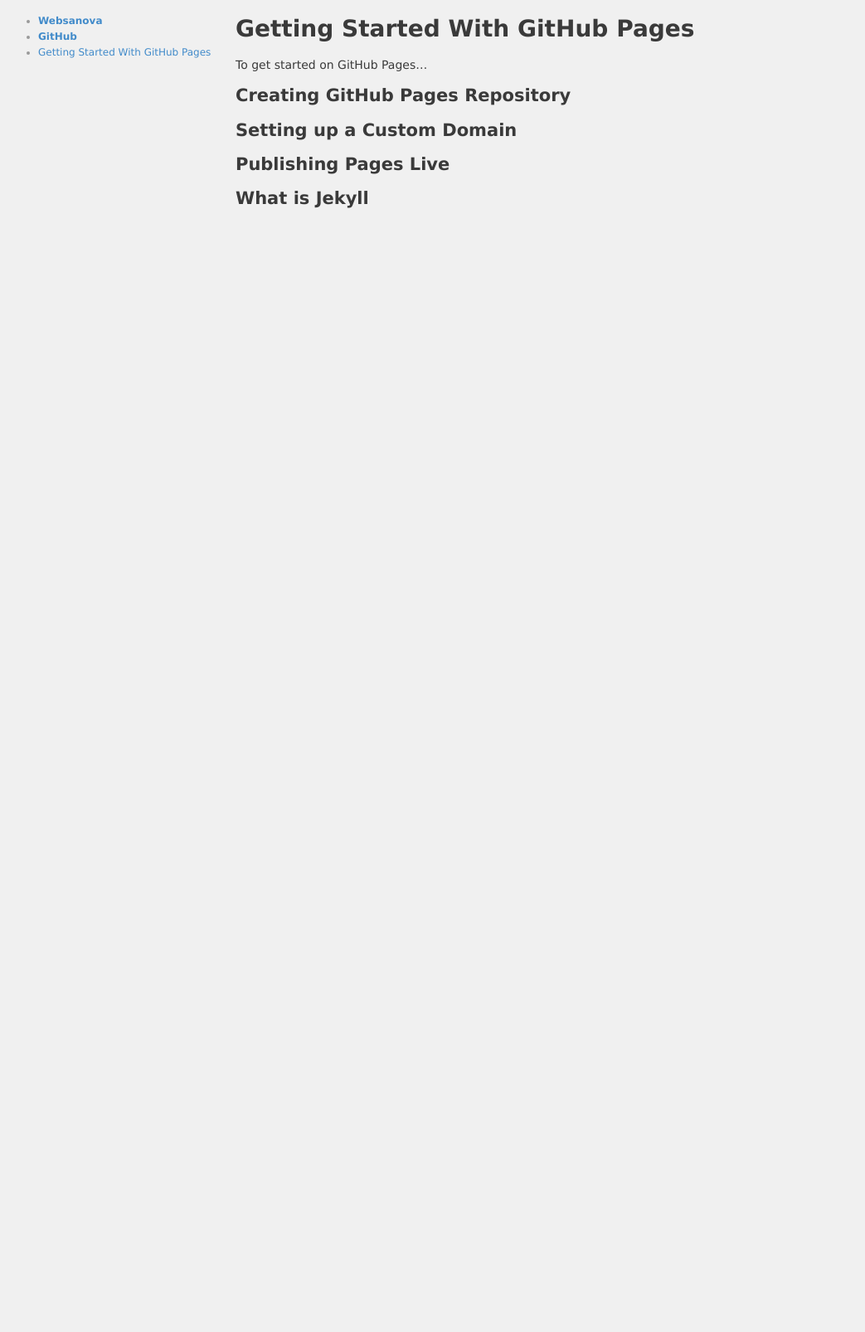
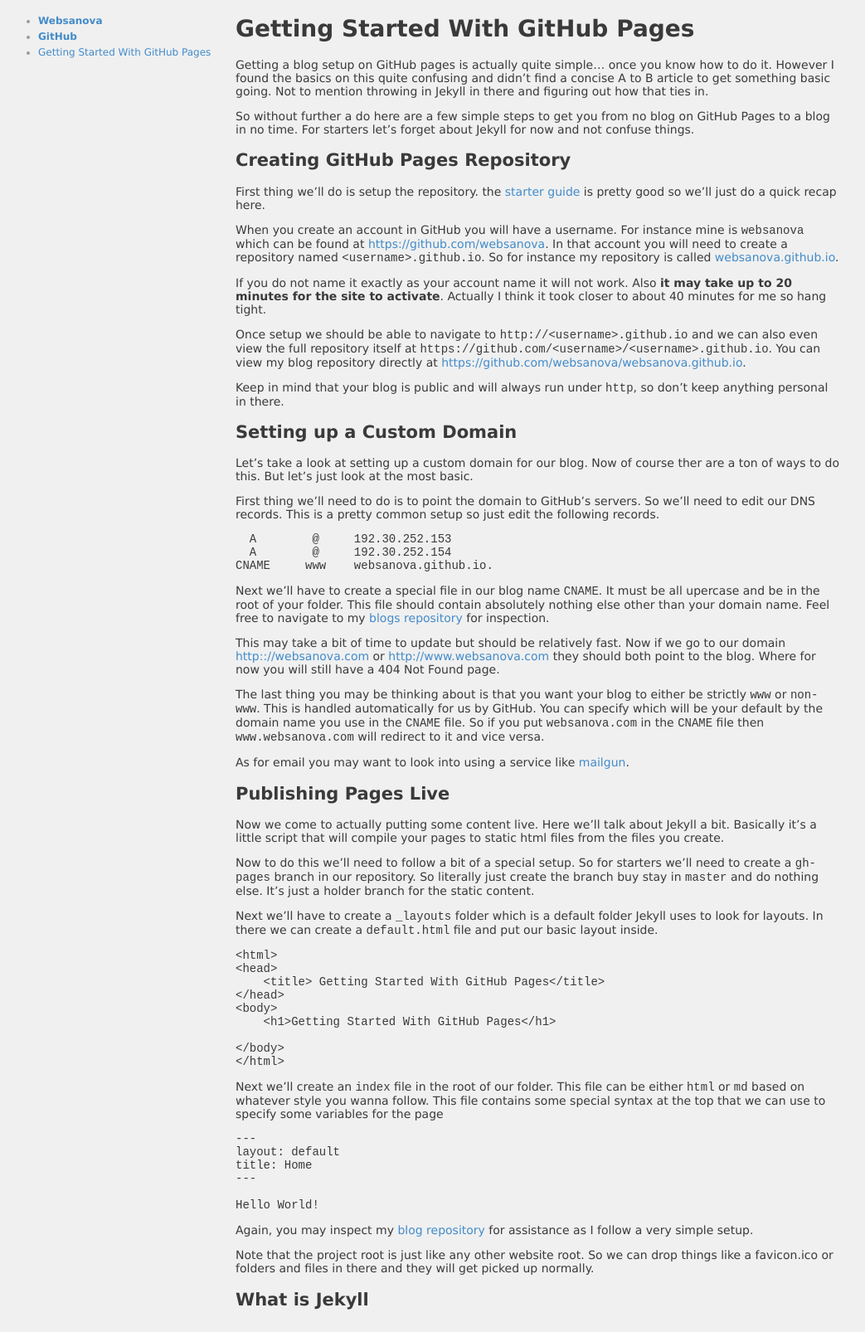
Before and after one commit to websanova/websanova.github.io, a Jekyll site: the page built from getting-started-with-github-pages.md, in a window 1280 px wide. Shown: the whole page at 83% size, without its empty margins (116-1159 px from the left). Built offline with Jekyll 4.4.1, drawn with Linux system fonts in a browser that asks for light colours; before the commit the page ends 900 px from its top, so only the background shows below that.

Commit message:
First Blog Post.

````diff
--- a/getting-started-with-github-pages.md
+++ b/getting-started-with-github-pages.md
@@ -5,15 +5,75 @@
 description: A short guide describing how to setup a simple blog on GitHub Pages.
 ---
 
-To get started on GitHub Pages...
+Getting a blog setup on GitHub pages is actually quite simple... once you know how to do it. However I found the basics on this quite confusing and didn't find a concise A to B article to get something basic going. Not to mention throwing in Jekyll in there and figuring out how that ties in.
+
+So without further a do here are a few simple steps to get you from no blog on GitHub Pages to a blog in no time. For starters let's forget about Jekyll for now and not confuse things.
 
 ## Creating GitHub Pages Repository
 
+First thing we'll do is setup the repository. the [starter guide](https://pages.github.com/) is pretty good so we'll just do a quick recap here.
+
+When you create an account in GitHub you will have a username. For instance mine is `websanova` which can be found at [https://github.com/websanova](https://github.com/websanova). In that account you will need to create a repository named `<username>.github.io`. So for instance my repository is called [websanova.github.io](http://websanova.github.io).
+
+If you do not name it exactly as your account name it will not work. Also __it may take up to 20 minutes for the site to activate__. Actually I think it took closer to about 40 minutes for me so hang tight.
+
+Once setup we should be able to navigate to `http://<username>.github.io` and we can also even view the full repository itself at `https://github.com/<username>/<username>.github.io`. You can view my blog repository directly at [https://github.com/websanova/websanova.github.io](https://github.com/websanova/websanova.github.io).
+
+Keep in mind that your blog is public and will always run under `http`, so don't keep anything personal in there.
 
 ## Setting up a Custom Domain
 
+Let's take a look at setting up a custom domain for our blog. Now of course ther are a ton of ways to do this. But let's just look at the most basic.
+
+First thing we'll need to do is to point the domain to GitHub's servers. So we'll need to edit our DNS records. This is a pretty common setup so just edit the following records.
+
+```
+  A        @     192.30.252.153
+  A        @     192.30.252.154
+CNAME     www    websanova.github.io.
+```
+
+Next we'll have to create a special file in our blog name `CNAME`. It must be all upercase and be in the root of your folder. This file should contain absolutely nothing else other than your domain name. Feel free to navigate to my [blogs repository](https://github.com/websanova/websanova.github.io) for inspection.
+
+This may take a bit of time to update but should be relatively fast. Now if we go to our domain [http:://websanova.com](http://websanova.com) or [http://www.websanova.com](http://www.websanova.com) they should both point to the blog. Where for now you will still have a 404 Not Found page.
+
+The last thing you may be thinking about is that you want your blog to either be strictly `www` or `non-www`. This is handled automatically for us by GitHub. You can specify which will be your default by the domain name you use in the `CNAME` file. So if you put `websanova.com` in the `CNAME` file then `www.websanova.com` will redirect to it and vice versa.
+
+As for email you may want to look into using a service like [mailgun](http://mailgun.com).
 
 ## Publishing Pages Live
 
+Now we come to actually putting some content live. Here we'll talk about Jekyll a bit. Basically it's a little script that will compile your pages to static html files from the files you create.
+
+Now to do this we'll need to follow a bit of a special setup. So for starters we'll need to create a `gh-pages` branch in our repository. So literally just create the branch buy stay in `master` and do nothing else. It's just a holder branch for the static content.
+
+Next we'll have to create a `_layouts` folder which is a default folder Jekyll uses to look for layouts. In there we can create a `default.html` file and put our basic layout inside.
+
+```
+<html>
+<head>
+    <title> {{ page.title }}</title>
+</head>
+<body>
+    <h1>{{ page.title }}</h1>
+    {{ content }}
+</body>
+</html>
+```
+
+Next we'll create an `index` file in the root of our folder. This file can be either `html` or `md` based on whatever style you wanna follow. This file contains some special syntax at the top that we can use to specify some variables for the page
+
+```
+---
+layout: default
+title: Home
+---
+
+Hello World!
+```
+
+Again, you may inspect my [blog repository]() for assistance as I follow a very simple setup.
+
+Note that the project root is just like any other website root. So we can drop things like a favicon.ico or folders and files in there and they will get picked up normally.
 
 ## What is Jekyll
````
